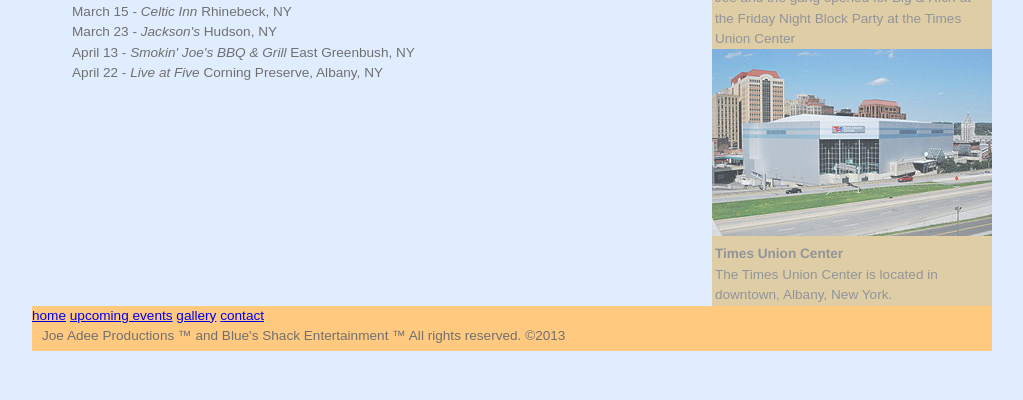
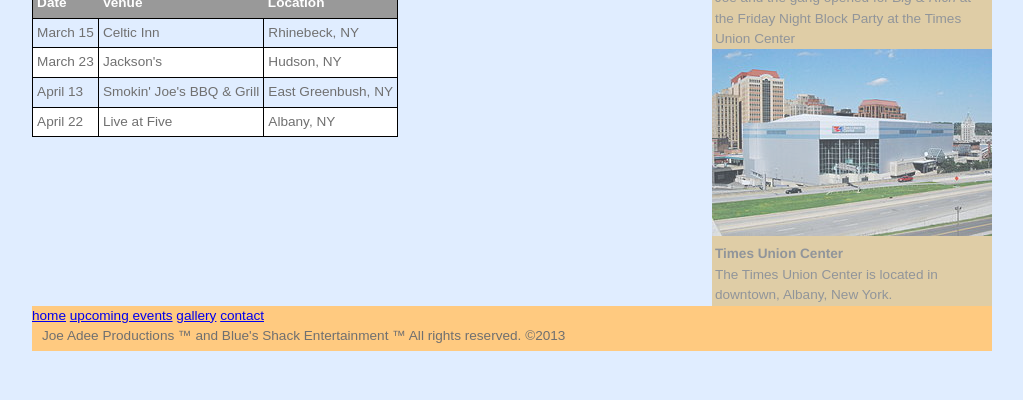
Before and after one commit to tornatorkr/WSD, a plain HTML site: page concert_dates.html in a window 1280 px wide. Shown: the part 400-800 px from the top of the page, without its empty margins (128-1151 px from the left). Drawn offline with Linux system fonts and the light colour scheme; a web font is replaced by a local one.

Commit message:
Wk 4 commit

```diff
--- a/concert_dates.html
+++ b/concert_dates.html
@@ -47,12 +47,37 @@
 		<p>The Times Union Center is located in downtown, Albany, New York.</p>
 </aside>
 
-	<ul>
-			<li>March 15 - <em> Celtic Inn </em> Rhinebeck, NY</li>
-			<li>March 23 - <em> Jackson's </em> Hudson, NY</li>
-			<li>April 13 - <em> Smokin' Joe's BBQ &amp; Grill </em> East Greenbush, NY</li>
-			<li>April 22 - <em> Live at Five </em> Corning Preserve, Albany, NY</li>
-		</ul>
+<section>
+<table summary="Concert Dates">
+	<tr>
+		<th>Date</th>
+		<th>Venue</th>
+		<th>Location</th>
+	</tr>
+	<tr>
+		<td>March 15</td>
+		<td>Celtic Inn</td>
+		<td>Rhinebeck, NY</td>
+	</tr>
+	<tr class="even">
+		<td>March 23</td>
+		<td>Jackson's</td>
+		<td>Hudson, NY</td>
+	</tr>
+	<tr>
+		<td>April 13</td>
+		<td>Smokin' Joe's BBQ &amp; Grill</td>
+		<td>East Greenbush, NY</td>
+	</tr>
+	<tr class="even">
+		<td>April 22</td>
+		<td>Live at Five</td>
+		<td>Albany, NY</td>
+	</tr>
+
+</table>
+</section>
+
 
 <footer>
 	<nav>
--- a/css/main.css
+++ b/css/main.css
@@ -43,10 +43,17 @@ div {
 	-moz-column-count: 3;
 	-webkit-column-count: 3;
 	color: #CC0033;
-
-
 }
 
+section {
+	margin: 0;
+	width: 65%;
+	float: left;
+}
+
+section img {
+	max-width: 100%
+}
 p{
 		margin: 0 1.04166666667%;
 
@@ -59,6 +66,14 @@ ul{
 
 a:hover{
 	color: white;
+}
+
+input:focus{
+	background: #FFFFB3;
+}
+
+textarea:focus{
+	background: #FFFFB3;
 }
 
 .inline{
@@ -98,11 +113,35 @@ aside {
 	opacity: .7;
 }
 
+aside img{
+		max-width: 100%
+}
+
 #main {
-	height: 640px;
+
 	background: #FFE6CC url("../images/BG_Joe_HB_guitar.png") no-repeat center top;
-	overflow: scroll;
 
+
+}
+table{
+	border-collapse: collapse;
+	border: 1px solid #000;
+}
+
+td {
+	border: 1px solid #000;
+	padding: .3em;
+}
+
+th {
+	text-align: left;
+	background-color: #999;
+	color: #fff;
+	padding: .3em;
+}
+
+.even{
+	background-color: white;
 }
 
 footer {
@@ -182,7 +221,9 @@ div {
 aside {
 	float: none;
 }
-
+section {
+	float: none;
+}
 }
 
 /*Mobile Portrait Size to Mobile Landscape (devices and browsers)*/
@@ -198,6 +239,10 @@ div {
 	color: #CC0033;}
 
 aside {
+
+	float: none;
+}
+section {
 	float: none;
 }
 
```
Also changed, not shown: contact.html (+55 -2 lines), index.html (+2 -2 lines).
